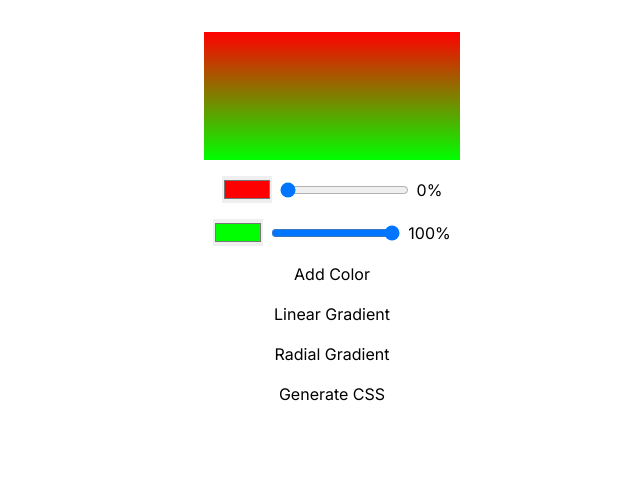
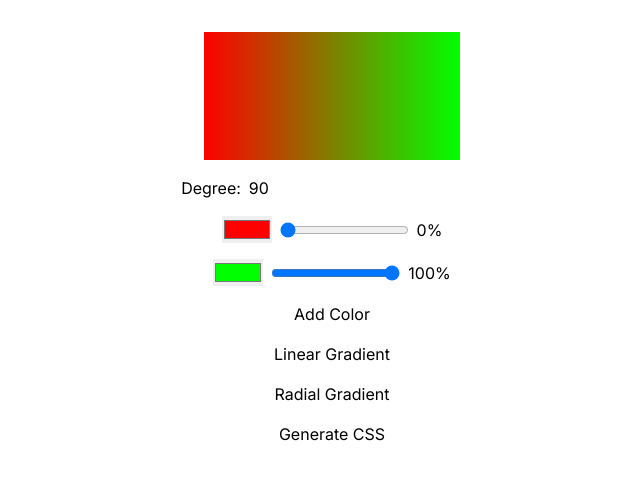
Before and after one commit to kmr-sahil/saras-uitoolbox, a Next.js app: page /gradient in a window 1280 px wide. Shown: the top 480 px of the page, without its empty margins (308-948 px from the left). Built offline with nearby package versions, Linux system fonts and the light colour scheme.

Commit message:
added deg in gradient

```diff
--- a/src/app/gradient/page.jsx
+++ b/src/app/gradient/page.jsx
@@ -5,46 +5,47 @@ function GradientPage() {
   const [gradientColors, setGradientColors] = useState(["#ff0000", "#00ff00"]);
   const [colorPercentages, setColorPercentages] = useState([0, 100]);
   const [gradientType, setGradientType] = useState("linear");
+  const [gradientDegree, setGradientDegree] = useState(90);
 
   const handleColorChange = (index, color) => {
-    const newColors = [...gradientColors];
-    newColors[index] = color;
-    setGradientColors(newColors);
+    setGradientColors((prevColors) => [...prevColors.slice(0, index), color, ...prevColors.slice(index + 1)]);
     generateGradientCode();
   };
 
   const handlePercentageChange = (index, percentage) => {
-    const newPercentages = [...colorPercentages];
-    newPercentages[index] = percentage;
-    setColorPercentages(newPercentages);
+    setColorPercentages((prevPercentages) => [...prevPercentages.slice(0, index), percentage, ...prevPercentages.slice(index + 1)]);
     generateGradientCode();
   };
 
   const handleAddColor = () => {
-    setGradientColors([...gradientColors, "#000000"]);
-    setColorPercentages([...colorPercentages, 100]);
+    setGradientColors((prevColors) => [...prevColors, "#000000"]);
+    setColorPercentages((prevPercentages) => [...prevPercentages, 100]);
   };
 
   const handleRemoveColor = (index) => {
-    const newColors = [...gradientColors];
-    const newPercentages = [...colorPercentages];
-    newColors.splice(index, 1);
-    newPercentages.splice(index, 1);
-    setGradientColors(newColors);
-    setColorPercentages(newPercentages);
+    setGradientColors((prevColors) => [...prevColors.slice(0, index), ...prevColors.slice(index + 1)]);
+    setColorPercentages((prevPercentages) => [...prevPercentages.slice(0, index), ...prevPercentages.slice(index + 1)]);
     generateGradientCode();
   };
 
   const handleGradientTypeChange = (type) => {
     setGradientType(type);
+    setGradientDegree(type === "linear" ? 90 : 0);
+    setColorPercentages(type === "radial" ? [0, 100] : colorPercentages);
+  };
+
+  const handleDegreeChange = (degree) => {
+    setGradientDegree(degree);
+    generateGradientCode();
   };
 
   const generateGradientCode = () => {
-    console.log(
-      `Generated CSS Code: ${gradientType}-gradient(${gradientColors
-        .map((color, index) => `${color} ${colorPercentages[index]}%`)
-        .join(", ")})`
-    );
+    const gradientCode =
+      gradientType === "linear"
+        ? `linear-gradient(${gradientDegree}deg, ${gradientColors.map((color, index) => `${color} ${colorPercentages[index]}%`).join(", ")})`
+        : `radial-gradient(${gradientColors.map((color, index) => `${color} ${colorPercentages[index]}%`).join(", ")})`;
+
+    console.log(`Generated CSS Code: ${gradientCode}`);
   };
 
   return (
@@ -52,11 +53,23 @@ function GradientPage() {
       <div
         className="w-64 h-32 bg-gradient-to-r"
         style={{
-          backgroundImage: `${gradientType}-gradient(${gradientColors
-            .map((color, index) => `${color} ${colorPercentages[index]}%`)
-            .join(", ")})`,
+          backgroundImage:
+            gradientType === "linear"
+              ? `linear-gradient(${gradientDegree}deg, ${gradientColors.map((color, index) => `${color} ${colorPercentages[index]}%`).join(", ")})`
+              : `radial-gradient(${gradientColors.map((color, index) => `${color} ${colorPercentages[index]}%`).join(", ")})`,
         }}
       ></div>
+
+      {gradientType === "linear" && (
+        <div className="flex items-center gap-2">
+          <label>Degree:</label>
+          <input
+            type="number"
+            value={gradientDegree}
+            onChange={(e) => handleDegreeChange(e.target.value)}
+          />
+        </div>
+      )}
 
       {gradientColors.map((color, index) => (
         <div key={index} className="flex items-center gap-2">
```
